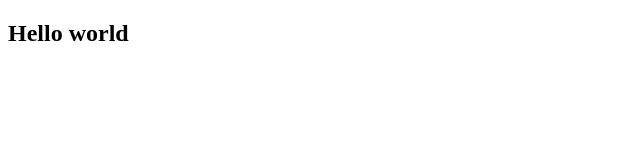
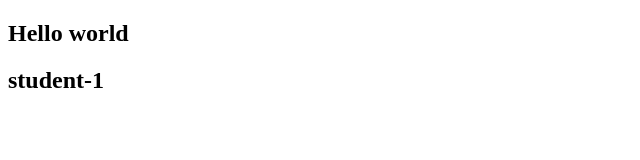
Before and after one commit to pratik02x/test-branch, a plain HTML site: page index.html in a window 1280 px wide. Shown: the whole page, without its empty margins (0-640 px from the left). Drawn offline with Linux system fonts and the light colour scheme.

Commit message:
s1 updated

```diff
--- a/index.html
+++ b/index.html
@@ -7,5 +7,6 @@
 </head>
 <body>
     <h2>Hello world</h2>
+    <h2>student-1</h2>
 </body>
 </html>
```
